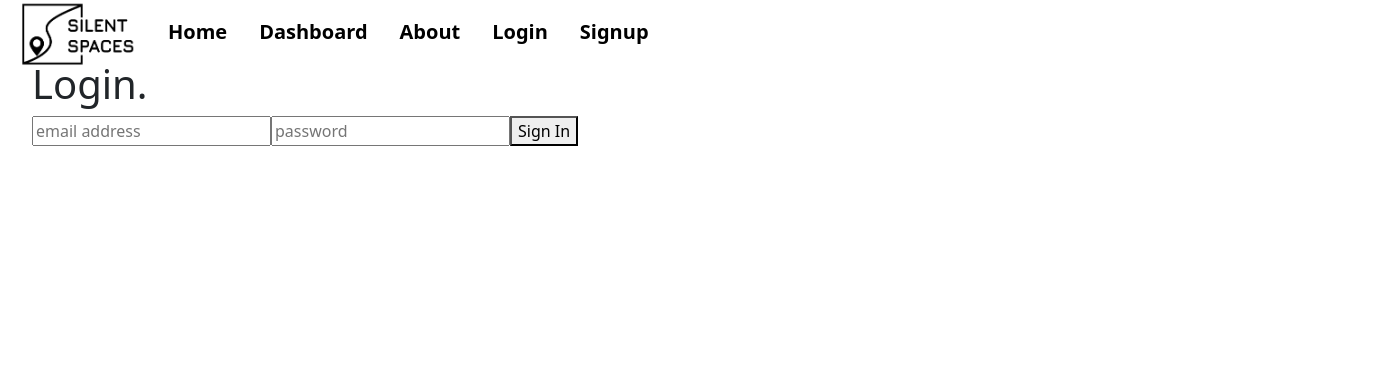
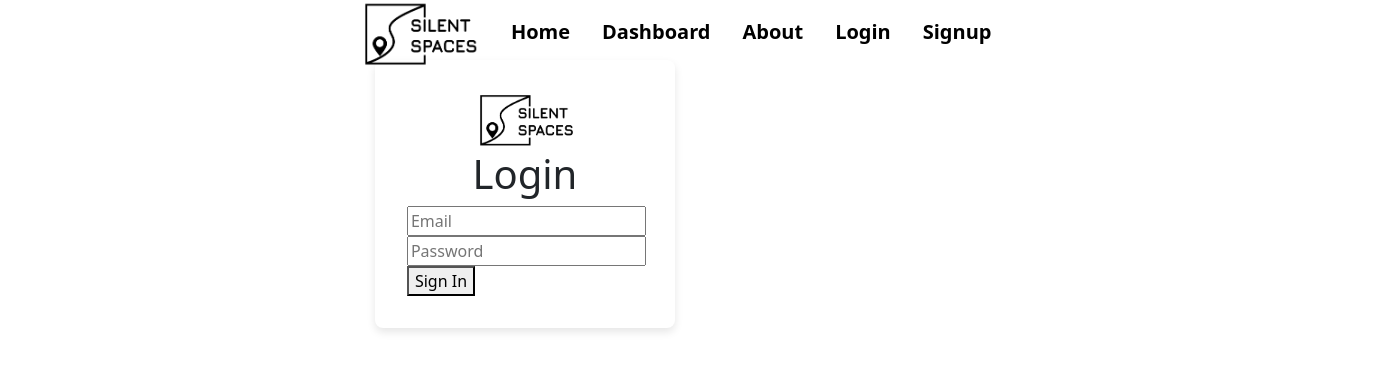
Before and after one commit to Esatduman/Silent-Spaces, a React (Vite) app in the folder Coding Project/silent-spaces/: page /login in a window 1280 px wide. Shown: the top 370 px of the page, 1382 px wide, since content can reach past the window. Built offline with nearby package versions, Linux system fonts and the light colour scheme; no server answers.

Commit message:
login updated not finished

```diff
--- a/Coding Project/silent-spaces/src/App.css
+++ b/Coding Project/silent-spaces/src/App.css
@@ -110,3 +110,6 @@ header > nav > ul > li > a:hover::after {
 
 
 }
+
+
+/* Log In CSS - Esat Duman */
--- a/Coding Project/silent-spaces/src/routes/Login.jsx
+++ b/Coding Project/silent-spaces/src/routes/Login.jsx
@@ -1,6 +1,7 @@
 import { useState } from "react"
 import { useNavigate } from "react-router-dom"
 import { getAuth, signInWithEmailAndPassword } from "firebase/auth"
+import "./login.scss";
 
 export function Login() {
     const [email, setEmail] = useState("")
@@ -21,11 +22,14 @@ export function Login() {
 
     return (
         <>
-        <div>
-            <h1>Login.</h1>
-            <form>
-                <input onChange={(e) => {setEmail(e.target.value)}} type="text" placeholder="email address"></input>
-                <input onChange={(e) => {setPass(e.target.value)}} type="text" placeholder="password"></input>
+        <div className="login-container">
+            <div className ="logo">
+                <img src="src/assets/Silent-Spaces-New.png"></img>
+            </div>
+            <h1>Login</h1>
+            <form className ="login_form">
+                <input onChange={(e) => {setEmail(e.target.value)}} type="text" placeholder="Email"></input>
+                <input onChange={(e) => {setPass(e.target.value)}} type="text" placeholder="Password"></input>
                 <button onClick={(e) => {
                     e.preventDefault()
                     handleLogin()
--- /dev/null
+++ b/Coding Project/silent-spaces/src/routes/login.scss
@@ -0,0 +1,33 @@
+body {
+    width: 108vw;
+    display: flex;
+    align-items: center;
+    justify-content: center;
+
+  }
+
+.logo img {
+    max-width: 100px; // Use max-width to make it responsive
+    height: auto;
+    margin: 0 auto; // This centers the image horizontally
+  }
+
+  .login-container {
+    // Width can be a percentage to be more responsive, if desired
+
+    width: 300px;
+    padding: 2em;
+    border-radius: 8px;
+    background: #fff;
+    box-shadow: 0 4px 8px rgba(0, 0, 0, 0.1);
+
+    display: flex;
+    flex-direction: column;
+    align-items: center; // This centers the children horizontally
+    justify-content: center; // This centers the children vertically, but only needed if there's extra space along the cross-axis
+
+    .login_form {
+      width: 100%; // Make sure this is a class applied to the form
+    }
+
+}
```
Also changed, not shown: Coding Project/silent-spaces/src/assets/Maps.png (added).
